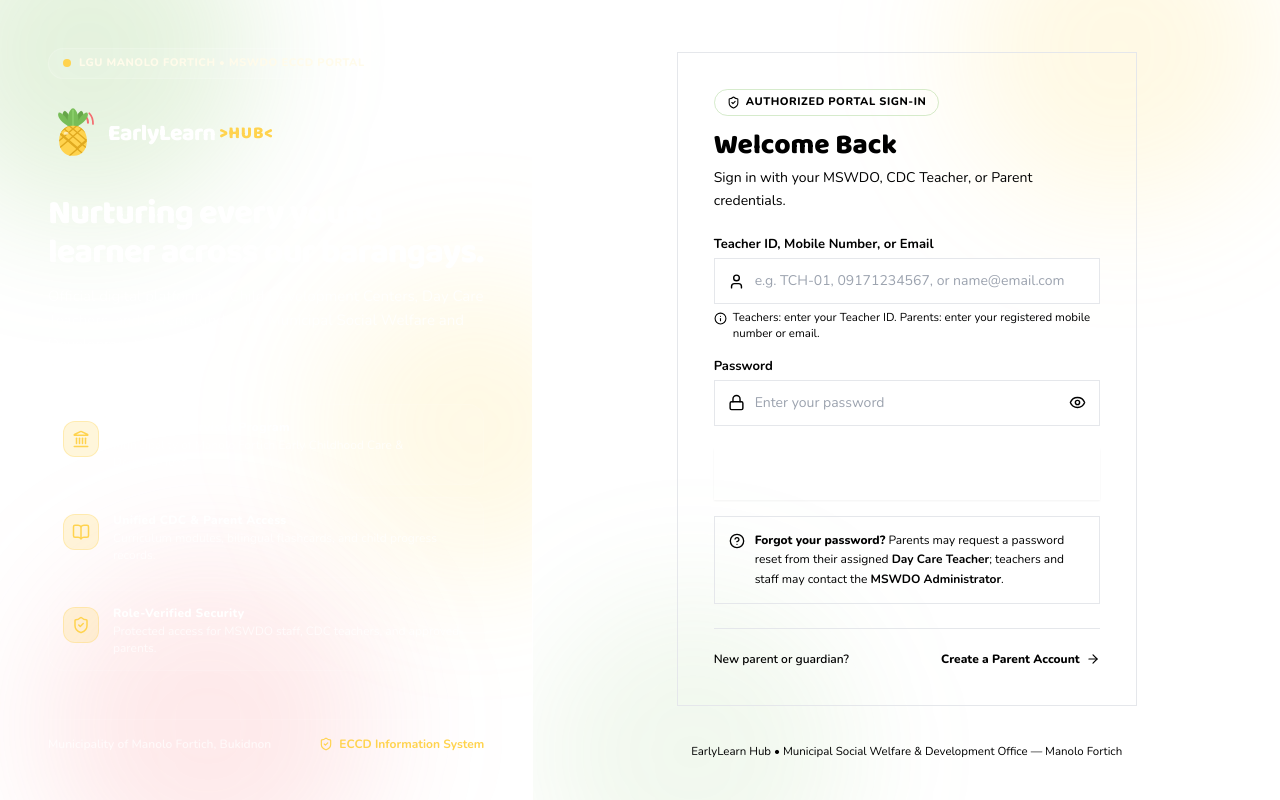
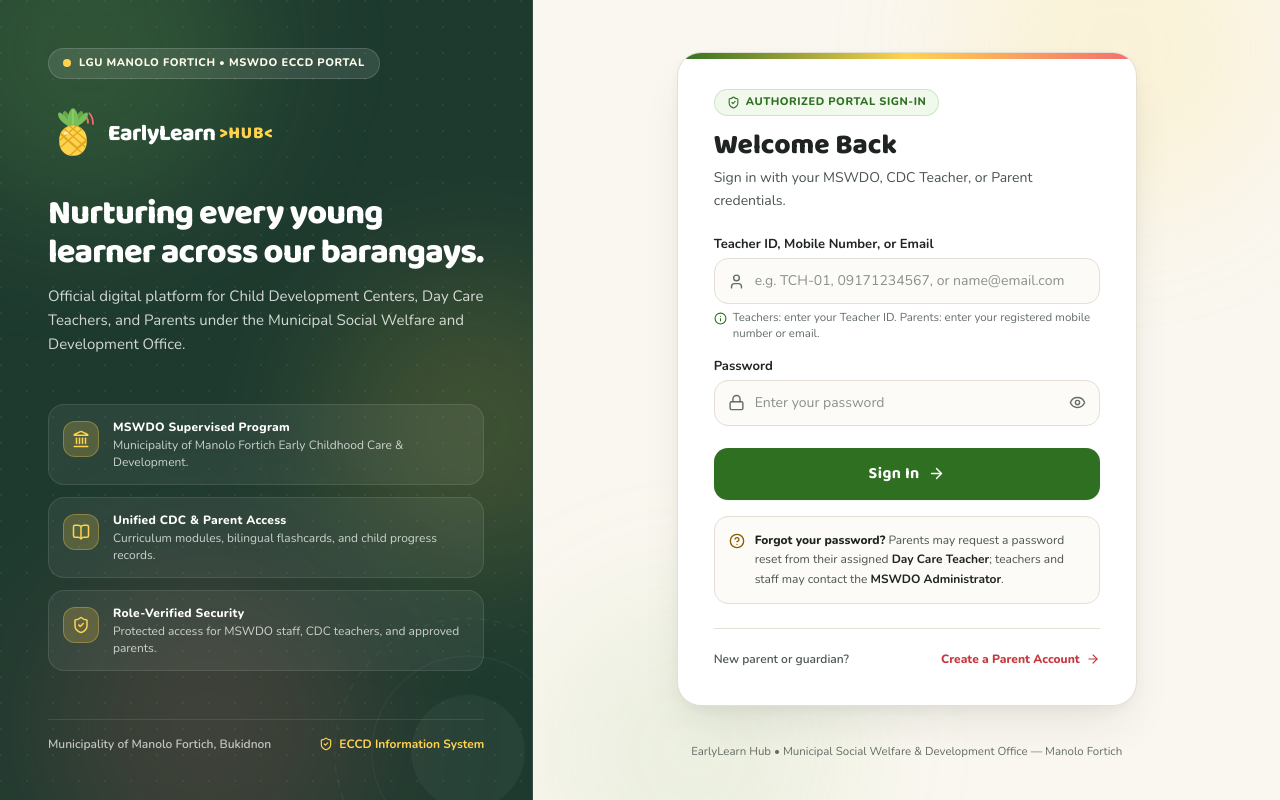
Before and after one commit to Scarlette-byte/EarlyLearn-Hub-2, a React (Vite) app: page /login in a window 1280 px wide. Built offline with nearby package versions, Linux system fonts and the light colour scheme; no server answers.

Commit message:
update-tailwind

```diff
--- a/tailwind.config.js
+++ b/tailwind.config.js
@@ -9,12 +9,43 @@ export default {
         fraunces: ['Fraunces', 'serif'],
       },
       colors: {
-        // Official EarlyLearn Hub Brand Palette
+        // Official EarlyLearn Hub Brand Palette & AA-Accessible Variants
         'brand-leaf': '#78BD58',
+        'brand-leaf-deep': '#2F6F22',
+        'brand-leaf-hover': '#265B1B',
+        'brand-leaf-tint': '#F1F9EC',
         'brand-yellow': '#FFD34E',
+        'brand-yellow-deep': '#8A5B00',
+        'brand-yellow-tint': '#FFF8DF',
         'brand-coral': '#F46D70',
         'brand-coral-hover': '#E65A5D',
+        'brand-coral-deep': '#C8373D',
+        'brand-coral-tint': '#FFF2F2',
         'brand-cream': '#FFFBEA',
+
+        // Shared Civic / MSWDO UI Tokens (Reusable across Auth & Uniform UI Pass)
+        'ui-bg': '#FAF7F0',
+        'ui-surface': '#FFFFFF',
+        'ui-surface-subtle': '#FCFBF7',
+        'ui-panel': '#1E3A2F',
+        'ui-panel-deep': '#162B23',
+        'ui-ink': '#1F2421',
+        'ui-ink-secondary': '#4A544E',
+        'ui-ink-muted': '#636E67',
+        'ui-border': '#E4DFD3',
+        'ui-border-strong': '#C8C1B2',
+        'ui-focus': '#2F6F22',
+
+        // Semantic Status Tokens (WCAG AA contrast on tint backgrounds)
+        'status-error': '#B42318',
+        'status-error-bg': '#FEF3F2',
+        'status-error-border': '#FECDCA',
+        'status-warn': '#934F08',
+        'status-warn-bg': '#FFFAEB',
+        'status-warn-border': '#FEDF89',
+        'status-ok': '#1B663E',
+        'status-ok-bg': '#ECFDF3',
+        'status-ok-border': '#ABEFC6',
 
         // Auth (login / sign up) palette
         sky: '#6EC6FF',
@@ -45,11 +76,19 @@ export default {
       },
       boxShadow: {
         card: '0 1px 3px rgba(60,45,20,0.06), 0 8px 20px rgba(60,45,20,0.04)',
+        'auth-card': '0 4px 12px rgba(31, 36, 33, 0.04), 0 24px 48px -12px rgba(31, 36, 33, 0.10)',
+        'focus-ring': '0 0 0 3px rgba(47, 111, 34, 0.20)',
+        'error-ring': '0 0 0 3px rgba(180, 35, 24, 0.16)',
         soft: '0 2px 10px rgba(0,0,0,0.05)',
         bump: '0 6px 0 rgba(0,0,0,0.08)',
         'bump-active': '0 2px 0 rgba(0,0,0,0.12)',
         flat: '0 3px 0 rgba(0,0,0,0.06)',
       },
+      borderRadius: {
+        'auth-card': '24px',
+        'ui-input': '14px',
+        'ui-btn': '14px',
+      },
     },
   },
   plugins: [],
```
